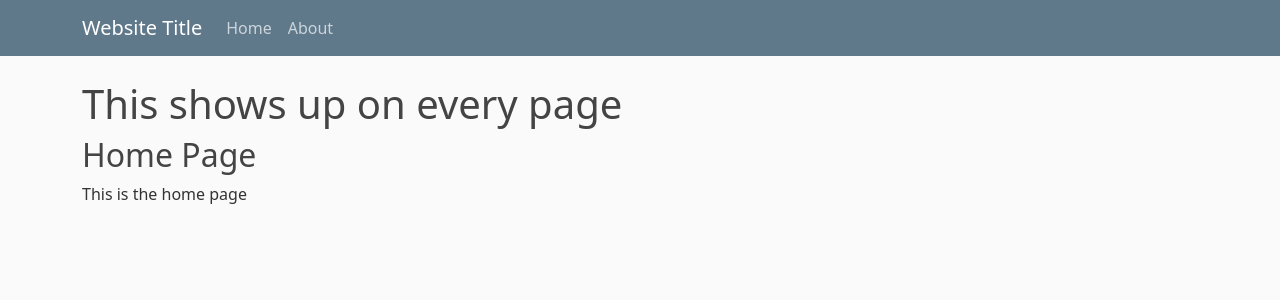
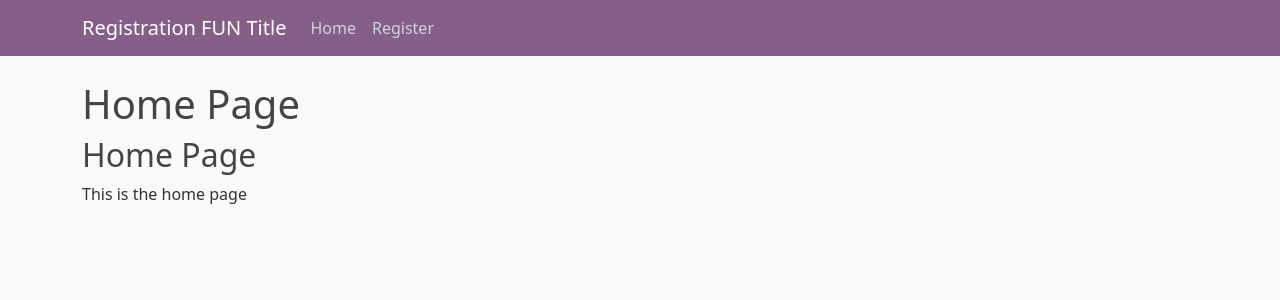
Before and after one commit to mbdominique/seoprojectweek3, a Flask app: page / in a window 1280 px wide. Shown: the top 300 px of the page. Run offline with Flask 3, Linux system fonts and the light colour scheme.

```diff
--- a/static/main.css
+++ b/static/main.css
@@ -9,7 +9,7 @@ h1, h2, h3, h4, h5, h6 {
 }
 
 .bg-steel {
-  background-color: #5f788a;
+  background-color: #865f89;
 }
 
 .site-header .navbar-nav .nav-link {
--- a/templates/layout.html
+++ b/templates/layout.html
@@ -1,32 +1,38 @@
 <!DOCTYPE html>
 <html>
+
 <head>
   <!-- Required meta tags -->
   <meta charset="utf-8">
   <meta name="viewport" content="width=device-width, initial-scale=1">
-
   <!-- Bootstrap CSS -->
   <link href="https://cdn.jsdelivr.net/npm/bootstrap@5.0.2/dist/css/bootstrap.min.css" rel="stylesheet" integrity="sha384-EVSTQN3/azprG1Anm3QDgpJLIm9Nao0Yz1ztcQTwFspd3yD65VohhpuuCOmLASjC" crossorigin="anonymous">
+
   <link rel="stylesheet" type="text/css" href="{{ url_for('static', filename='main.css') }}">
+
 </head>
+
 <body>
   <header class="site-header">
     <nav class="navbar navbar-expand-md navbar-dark bg-steel fixed-top">
       <div class="container">
-        <a class="navbar-brand mr-4" href="/">Website Title</a>
+        <a class="navbar-brand mr-4" href="/">Registration FUN Title</a>
         <button class="navbar-toggler" type="button" data-toggle="collapse" data-target="#navbarToggle" aria-controls="navbarToggle" aria-expanded="false" aria-label="Toggle navigation">
           <span class="navbar-toggler-icon"></span>
         </button>
         <div class="collapse navbar-collapse" id="navbarToggle">
           <div class="navbar-nav mr-auto">
             <a class="nav-item nav-link" href="/">Home</a>
-            <a class="nav-item nav-link" href="/about">About</a>
+            <a class="nav-item nav-link" href="/register">Register</a>
           </div>
         </div>
       </div>
     </nav>
   </header>
-
+  <main role="main" class="container">
+    <div class="row">
+      <div class="col-md-8">
+        <h1>Home Page</h1>
         {% with messages = get_flashed_messages(with_categories=true) %}
           {% if messages %}
             {% for category, message in messages %}
@@ -35,15 +41,11 @@
       </div>
     {% endfor %}
   {% endif %}
-    {% endwith %}
-
-    <main role="main" class="container">
-      <div class="row">
-        <div class="col-md-8">
-          <h1>This shows up on every page</h1> {% block content %}{% endblock %}
+{% endwith %}{% block content %}{% endblock %}
       </div>
     </div>
   </main>
   <script src="https://cdn.jsdelivr.net/npm/bootstrap@5.0.2/dist/js/bootstrap.bundle.min.js" integrity="sha384-MrcW6ZMFYlzcLA8Nl+NtUVF0sA7MsXsP1UyJoMp4YLEuNSfAP+JcXn/tWtIaxVXM" crossorigin="anonymous"></script>
 </body>
+
 </html>
```
Also changed, not shown: tests/test_basic.py (+0 -1 lines), instance/site.db. Lines whose indentation alone changed are shown as unchanged.
